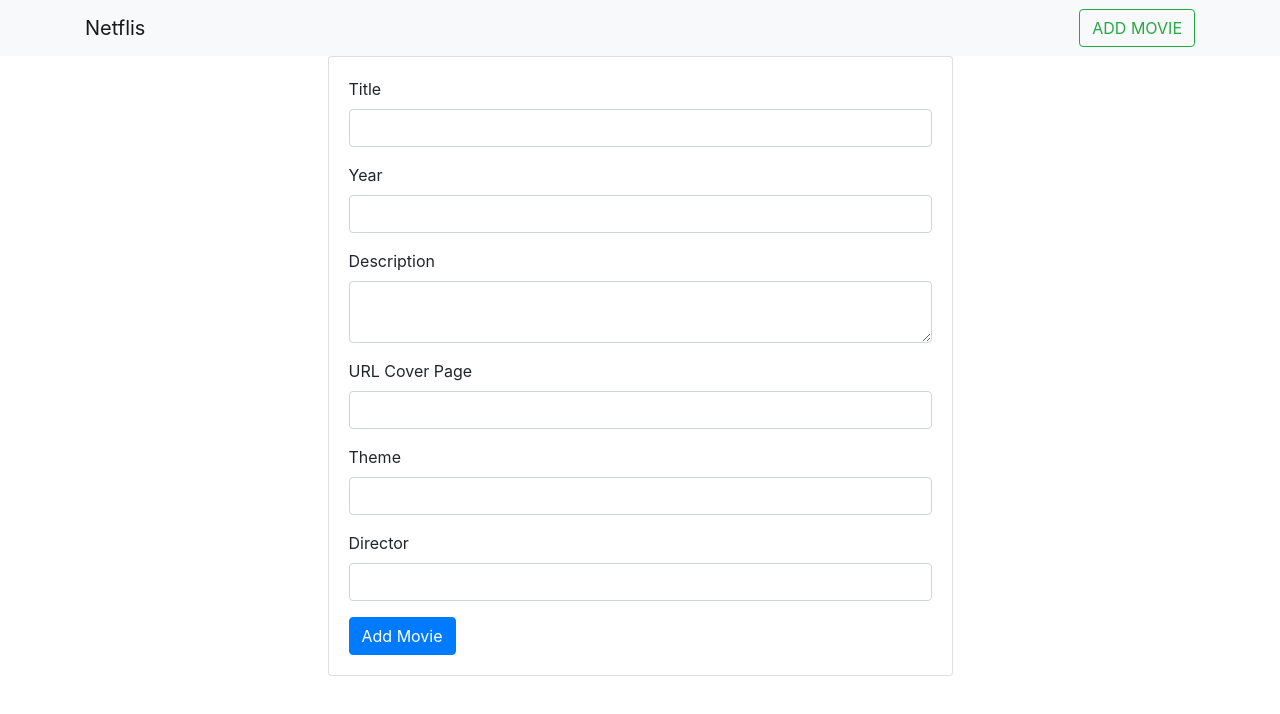
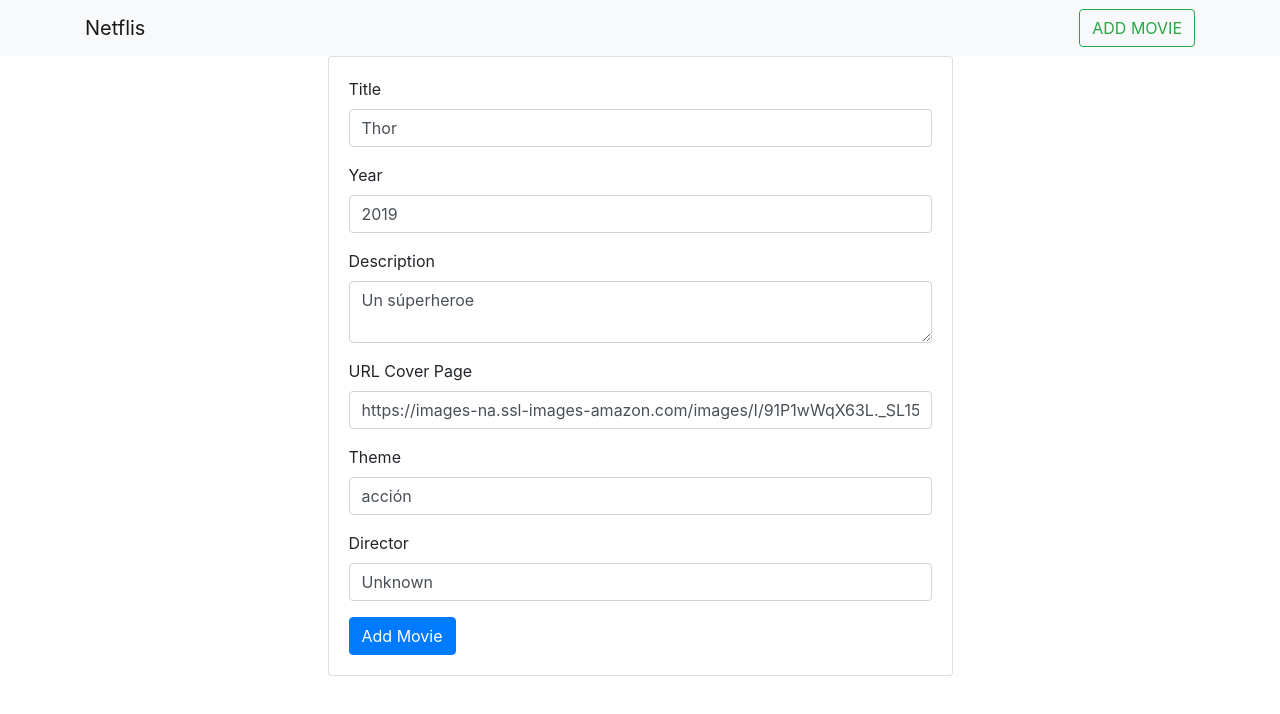
Before and after one commit to strujilloor/React-Movies, a React (Create React App) app: page /addMovie in a window 1280 px wide. Shown: the top 714 px of the page. Built offline with nearby package versions, Linux system fonts and the light colour scheme.

Commit message:
save movie added

```diff
--- a/src/components/MovieForm/MovieForm.js
+++ b/src/components/MovieForm/MovieForm.js
@@ -1,49 +1,91 @@
-import React from 'react'
+import React, { Component } from 'react'
+import axios from 'axios'
 
-const MovieForm = () => {
+class MovieForm extends Component {
+
+    state = {
+        title: "Thor",
+        year: 2019,
+        description: "Un súperheroe",
+        image: "https://images-na.ssl-images-amazon.com/images/I/91P1wWqX63L._SL1500_.jpg",
+        theme: "acción",
+        director: "Unknown"
+    }
+
+    handleChange = (event) => {
+        event.preventDefault();
+        const id = event.target.id;
+        const value = event.target.value;
+        if ( id === 'image' ) {
+            this.setState({
+                [ id ] : value
+            });
+        } else {
+            this.setState({
+                [ id ] : value
+            });
+        }
+    }
+
+    submit = (event) => {
+        event.preventDefault();
+        const movie = {...this.state};
+        console.log(movie);
+        axios.post('https://crud-movies.herokuapp.com/api/v1/createMovie', movie)
+            .then(res => {
+                console.log('Saved');
+            })
+            .catch(err => {
+                console.log(err);
+            })
+    }
+
+    render() {
         return (
             <div>
                 <div className="card">
                     <div className="card-body">
-                    <form action="">
+                        <form>
                             <div className="form-group">
                                 <label htmlFor="title" >
                                     Title
                                 </label>
-                            <input className="form-control" type="text" id="title" />
+                                <input value={ this.state.title } onChange={ this.handleChange } className="form-control" type="text" id="title" />
                             </div>
                             <div className="form-group">
                                 <label htmlFor="year" >
                                     Year
                                 </label>
-                            <input className="form-control" type="text" id="year" />
+                                <input value={ this.state.year } onChange={ this.handleChange } className="form-control" type="text" id="year" />
                             </div>
                             <div className="form-group">
                                 <label htmlFor="description" >
                                     Description
                                 </label>
-                            <textarea className="form-control" id="description" ></textarea>
+                                <textarea value={ this.state.description } onChange={ this.handleChange } className="form-control" id="description" ></textarea>
                             </div>
                             <div className="form-group">
-                            <label htmlFor="coverPage" >
+                                <label htmlFor="image" >
                                     URL Cover Page
                                 </label>
-                            <input className="form-control" type="text" id="coverPage" />
+                                <input value={ this.state.image } onChange={ this.handleChange } className="form-control" type="text" id="image" />
                             </div>
                             <div className="form-group">
                                 <label htmlFor="theme" >
                                     Theme
                                 </label>
-                            <input className="form-control" type="text" id="theme" />
+                                <input value={ this.state.theme } onChange={ this.handleChange } className="form-control" type="text" id="theme" />
                             </div>
                             <div className="form-group">
                                 <label htmlFor="director" >
                                     Director
                                 </label>
-                            <input className="form-control" type="text" id="director" />
+                                <input value={ this.state.director } onChange={ this.handleChange } className="form-control" type="text" id="director" />
                             </div>
 
-                        <button className="btn btn-primary">Add Movie</button>
+                            <button onClick={ this.submit } className="btn btn-primary">
+                                Add Movie
+                            </button>
 
                         </form>
                     </div>
@@ -51,5 +93,6 @@ const MovieForm = () => {
             </div>
         )
     }
+}
 
 export default MovieForm
```
Lines whose indentation alone changed are shown as unchanged.
